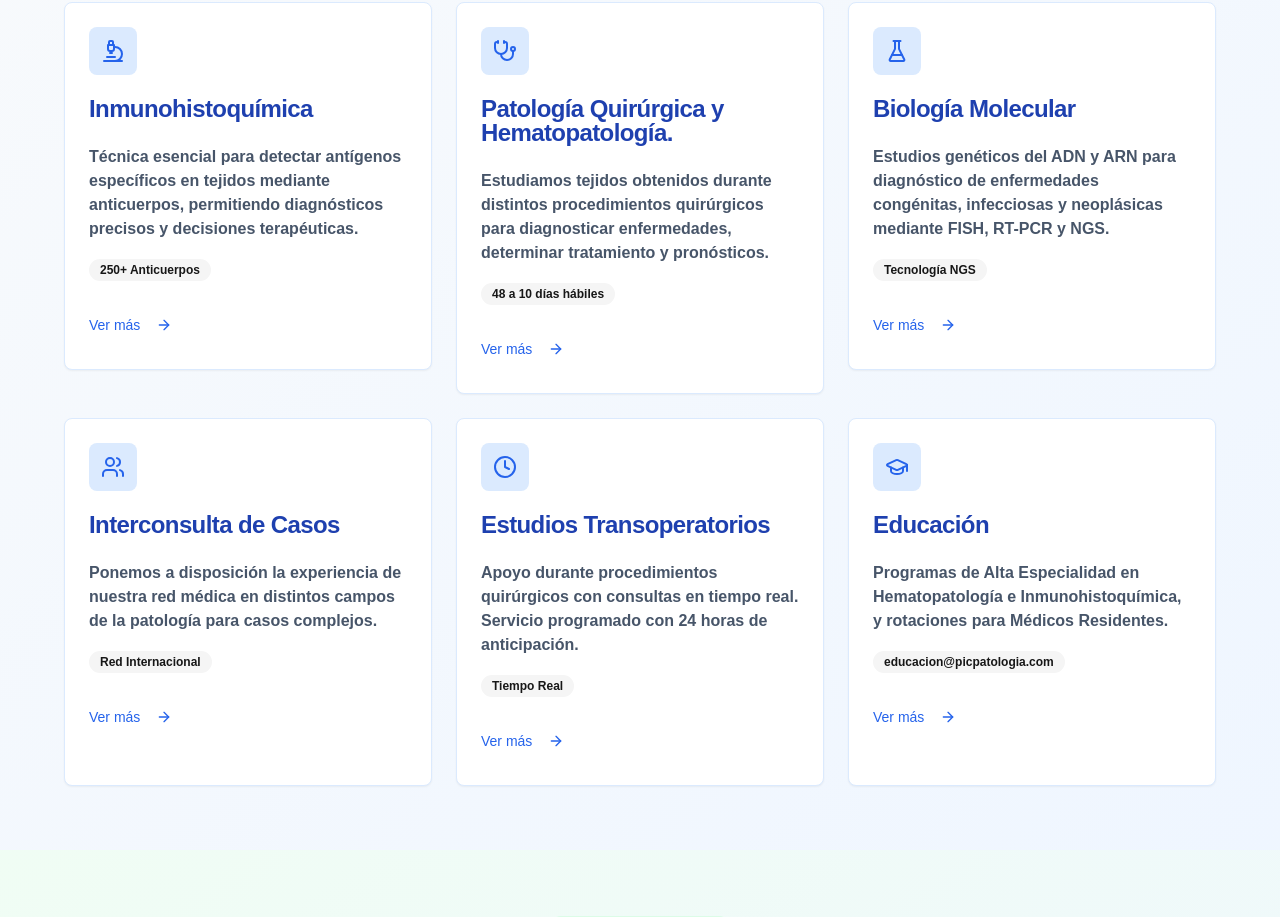
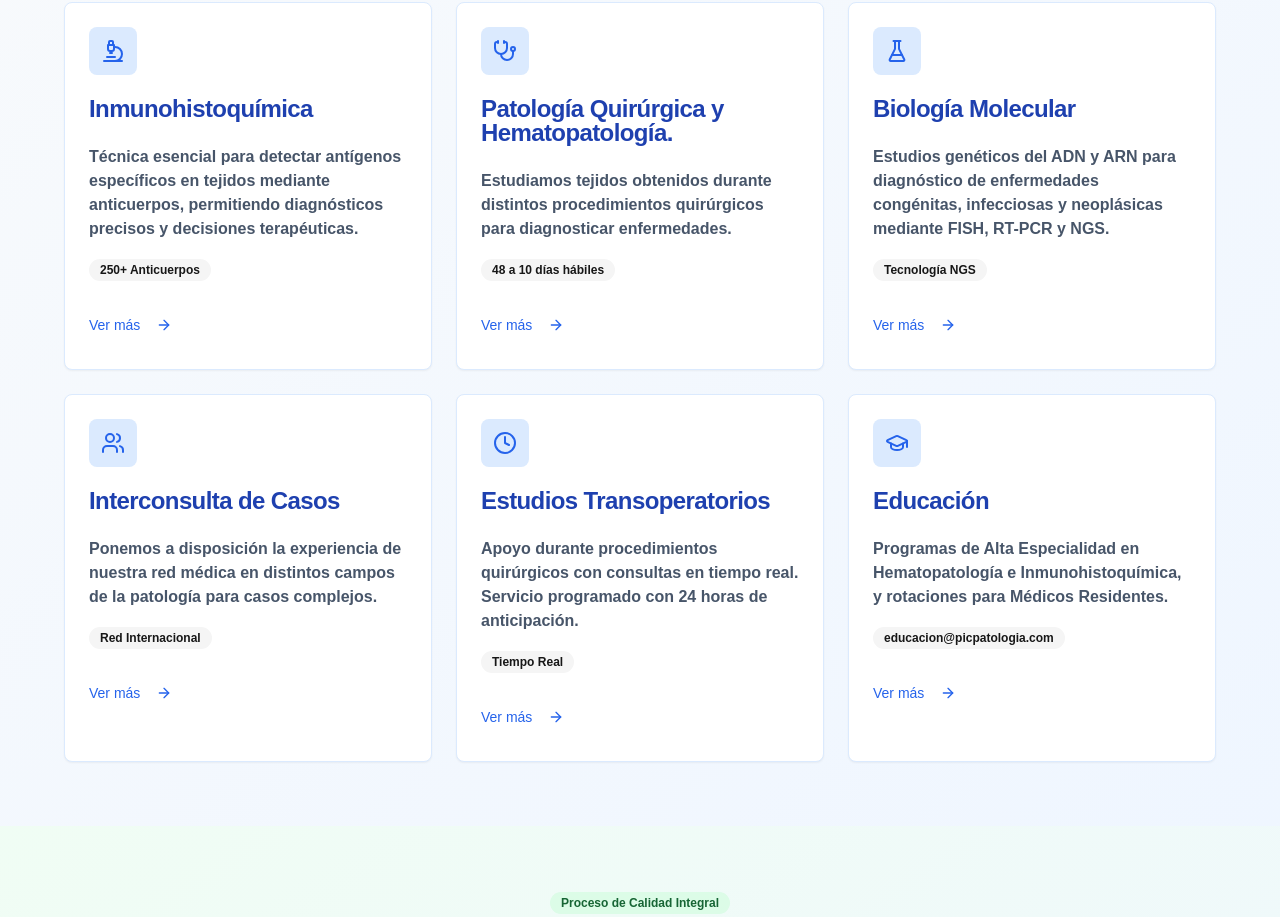
Before and after one commit to Irwingduran/ws-patologia, a Next.js app: page / in a window 1280 px wide. Shown: the part 2027-2944 px from the top of the page. Built offline with nearby package versions, Linux system fonts and the light colour scheme.

Commit message:
Update page.tsx

```diff
--- a/app/page.tsx
+++ b/app/page.tsx
@@ -125,7 +125,7 @@ export default function PathologyWebsite() {
           </CardHeader>
           <CardContent>
             <p className="text-slate-600 mb-4">
-              Estudiamos tejidos obtenidos durante distintos procedimientos quirúrgicos para diagnosticar enfermedades, determinar tratamiento y pronósticos.
+              Estudiamos tejidos obtenidos durante distintos procedimientos quirúrgicos para diagnosticar enfermedades.
             </p>
             <Badge variant="secondary"> 48 a 10 días hábiles</Badge>
           </CardContent>
```
